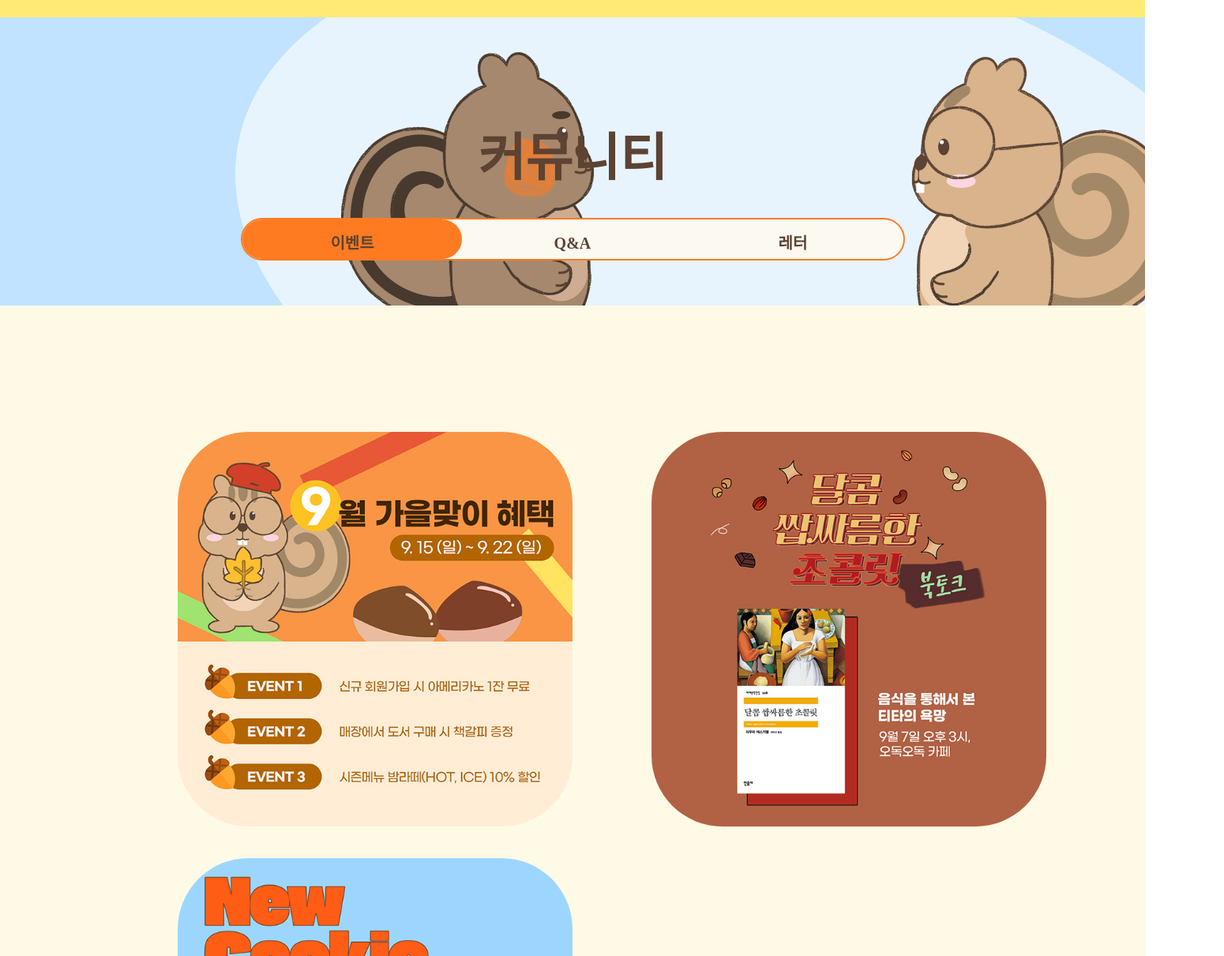
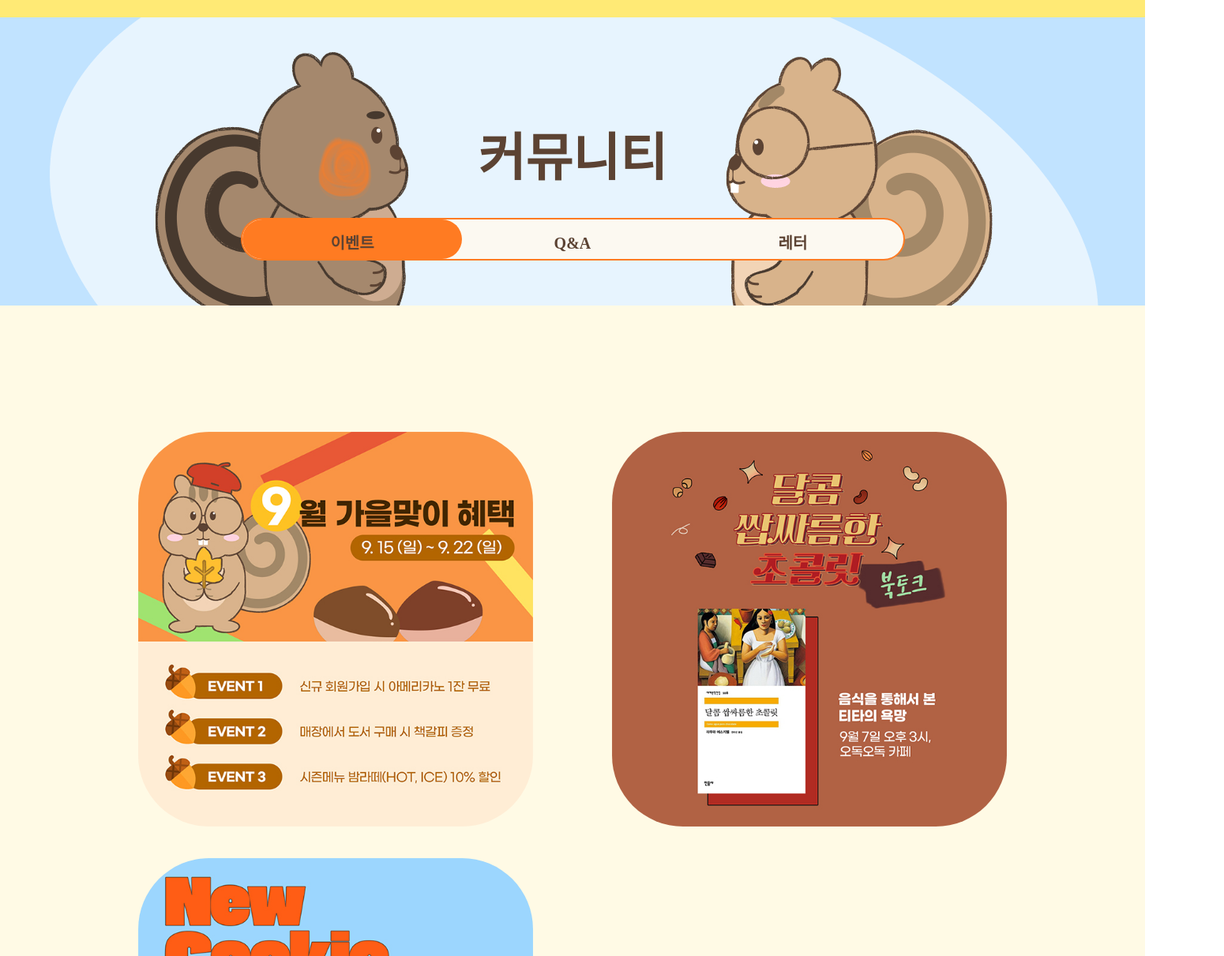
Before and after one commit to chaeyuns/5dok5dok, a plain HTML site: page community.html in a window 1280 px wide. Shown: the part 89-1300 px from the top of the page at 79% size, 1550 px wide, since content can reach past the window. Drawn offline with nearby package versions, Linux system fonts and the light colour scheme; a web font is replaced by a local one.

Commit message:
Add files via upload

```diff
--- a/css/community_style.css
+++ b/css/community_style.css
@@ -122,7 +122,7 @@ header {
 /*community_banner*/
 .community_banner {
     height: 365px;
-    background: url(../images/community_banner.gif);
+    background: url(../images/community_banner.gif) center top;
 }
 
 .community_banner_inner {
@@ -184,7 +184,7 @@ header {
 #event {
     width: 1320px;
     margin: 0 auto;
-    padding: 140px 115px;
+    padding: 140px 0;
 }
 
 #event ul {
--- a/css/menu_style.css
+++ b/css/menu_style.css
@@ -177,7 +177,7 @@ header {
 
 /*menu*/
 .menu_banner {
-    background: url(../images/menu_banner1.gif);
+    background: url(../images/menu_banner1.gif) center top;
 }
 
 .tab_container {
```
